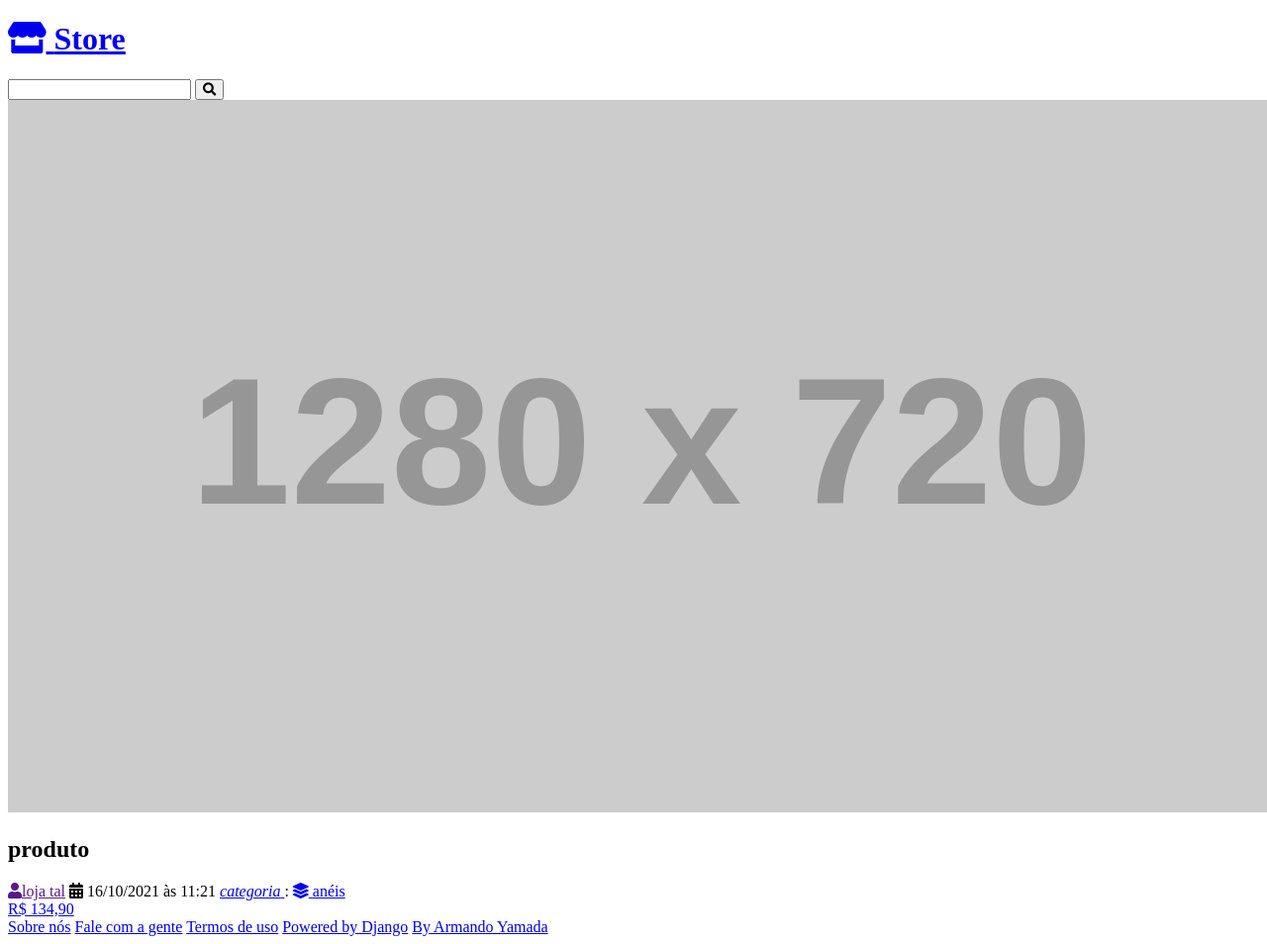
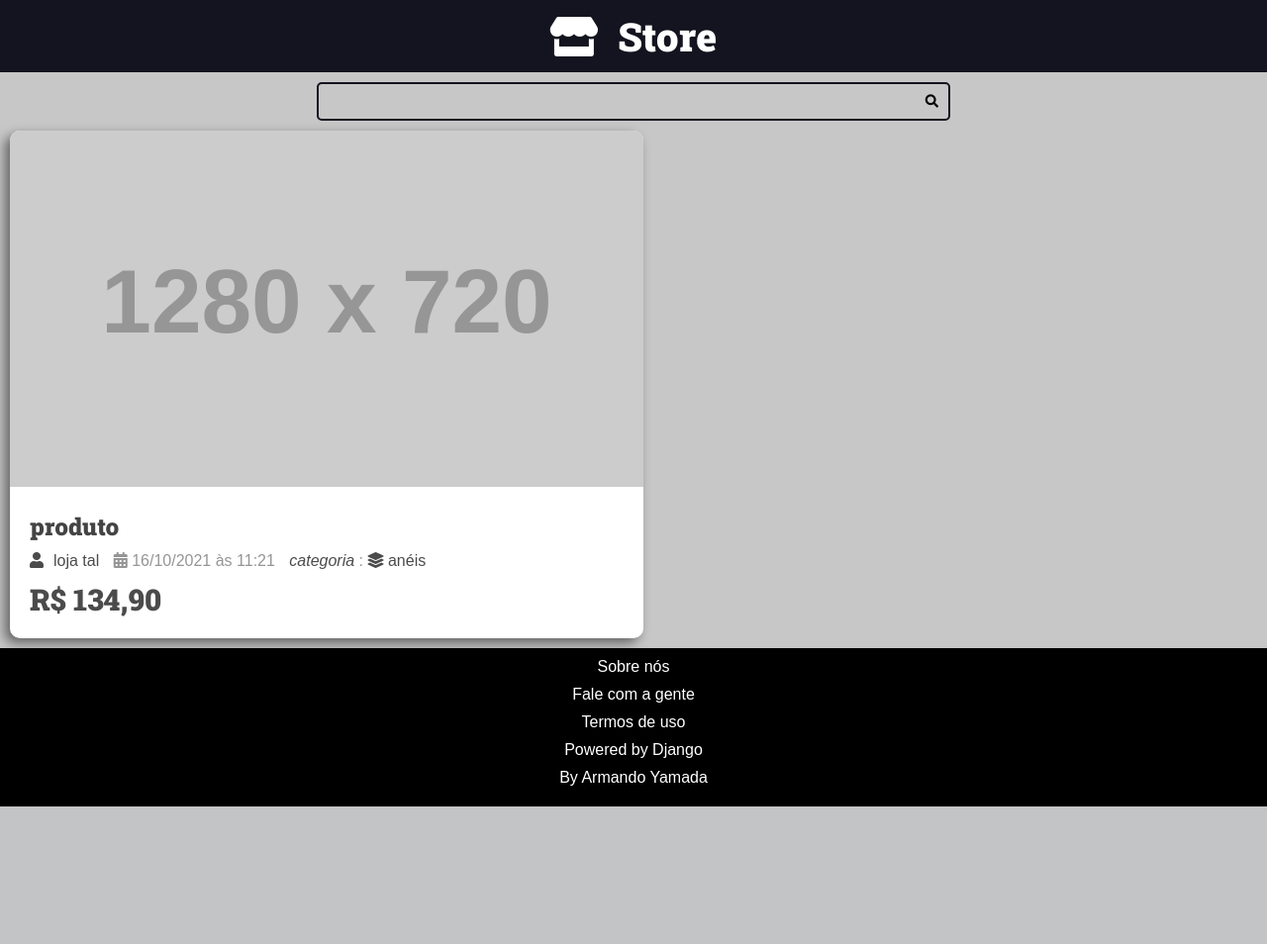
Before and after one commit to ArmandoYamada232/project-django-Store, a Django app: page / in a window 1280 px wide. Shown: the whole page at 99% size. After the commit the page ends 815 px from the top, so only its background shows below. Run offline with Django 5.2, Linux system fonts and the light colour scheme; grey boxes labelled with a size stand in for pictures from a placeholder-image service; some libraries are stand-ins or nearby versions.

Commit message:
Aquivos staticos dentro do app e arquivos estaticos fora do app e gitignore permitindo enviar arquivos staticos

```diff
--- /dev/null
+++ b/store/static/store/css/style.css
@@ -0,0 +1,254 @@
+:root {
+    --color-primary: #269fe6;
+    --color-primary-hover: #2086c2;
+    --color-primary-dark: #13141f;
+    --color-primary-dark-hover: #212336;
+    --color-primary-light: #d4ecfa;
+    --color-primary-light-hover: #bdd8e7;
+
+    --color-white: #fff;
+    --color-black: #000;
+
+    --color-dark-text: #444;
+    --color-info-light: #cce5ff;
+    --color-debug-light: #cce5ff;
+    --color-success-light: #d4edda;
+    --color-alert-light: #fff3cd;
+    --color-warning-light: #fff3cd;
+    --color-error-light: #f8d7da;
+
+    --color-info-dark: #4d86c4;
+    --color-debug-dark: #4d86c4;
+    --color-success-dark: #4a9c5d;
+    --color-alert-dark: #927f40;
+    --color-warning-dark: #927f40;
+    --color-error-dark: #da525d;
+
+    --color-gray-0: #f9f9f9;
+    --color-gray-1: #e0e0e0;
+    --color-gray-2: #c7c7c7;
+    --color-gray-3: #aeaeae;
+    --color-gray-4: #959595;
+    --color-gray-5: #7d7d7d;
+    --color-gray-6: #646464;
+    --color-gray-7: #4b4b4b;
+    --color-gray-8: #323232;
+    --color-gray-9: #191919;
+
+    --font-primary: sans-serif;
+    --font-headings: 'Roboto Slab', serif;
+
+    --spacing-gutter-little: 1rem;
+    --spacing-gutter-minimun: 2rem;
+    --spacing-gutter-medium: 3rem;
+    --spacing-gutter-large: 4rem;
+}
+
+* {
+    padding: 0;
+    margin: 0;
+    box-sizing: border-box;
+}
+
+html {
+    font-size: 62.5%;
+}
+
+/*1.6rem é igual a 16px*/
+body {
+    font-size: 1.6rem;
+    font-family: var(--font-primary);
+    background-color: var(--color-gray-2);
+    color: var(--color-dark-text);
+}
+
+h1,
+h2,
+h3,
+h4,
+h5,
+h6 {
+    font-family: var(--font-headings);
+}
+
+.container {
+    max-width: 144rem;
+    margin: 0 auto;
+    padding: var(--spacing-gutter-little);
+}
+
+.main-header-container {
+    background-color: var(--color-primary-dark);
+}
+
+.main-logo {
+    font-size: 4rem;
+    color: var(--color-white);
+    text-decoration: none;
+    display: flex;
+    flex-flow: row nowrap;
+    align-items: center;
+    justify-content: center;
+    width: fit-content;
+    margin: 0 auto
+}
+
+.main-logo-icon {
+    padding-right: 2rem;
+}
+
+.search-form {
+    border: .2rem solid var(--color-primary-dark);
+    max-width: 64rem;
+    margin: 0 auto;
+    border-radius: .5rem;
+    position: relative;
+    transition: all 300ms ease-in-out;
+}
+
+.search-input,
+.search-button {
+    border: none;
+    background: none;
+    outline: none;
+    padding: 1rem;
+    transition: all 300ms ease-in-out;
+}
+
+.search-button {
+    position: absolute;
+    top: 0;
+    right: 0;
+}
+
+.search-button:hover {
+    background-color: rgba(173, 216, 230, 1);
+    border: rgba(173, 216, 230, 1);
+}
+
+.search-input {
+    width: 100%;
+    padding-right: 3rem;
+}
+
+.search-form:focus-within {
+    border-color: var(--color-primary);
+    background-color: var(--color-white);
+}
+
+.search-form:focus-within .search-button {
+    color: var(--color-primary);
+}
+
+.main-content {
+    padding-top: 0;
+}
+
+/*Auto-grid é para criar os cards*/
+.main-content-list {
+    display: grid;
+    grid-template-columns: repeat(auto-fit, minmax(340px, 1fr));
+    gap: var(--spacing-gutter-medium);
+
+}
+
+.shop-list-item {
+    max-width: 64rem;
+}
+
+/*No box shadow pode ser definido 3 parametros de altura e a cor*/
+/*Essa primeira altura se for negativo joga para o lado esquerdo*/
+/*Essa segunda altura se for negativo joga para cima*/
+/*Essa terceira altura se for negativo joga para direita*/
+.shop {
+    background-color: var(--color-white);
+    box-shadow: -5px 5px 12px rgba(0, 0, 0, 0.5);
+    transform: scale(1);
+    transition: all 300ms ease-in-out;
+    border-radius: .6rem;
+    overflow: hidden;
+}
+
+.shop-list-item {
+    border-radius: 10px;
+
+}
+
+.shop img {
+    max-width: 100%;
+
+}
+
+.shop-list-item:hover {
+    transform: scale(1.02);
+    box-shadow: -8px 8px 18px rgba(0, 0, 0, .20);
+}
+
+.shop-title-container {
+    padding: var(--spacing-gutter-minimun);
+    padding-bottom: calc(var(--spacing-gutter-minimun)/2);
+}
+
+/*Esse padding 0 na frente é porque ele não tem padding em cima nem embaixo só nos lados*/
+.shop-author {
+    padding: 0 var(--spacing-gutter-minimun);
+    color: var(--color-gray-4);
+}
+
+.shop-author-item {
+    margin-right: 1rem;
+}
+
+.icone-author {
+    margin-right: 1rem;
+}
+
+.shop-preco {
+    padding: var(--spacing-gutter-minimun);
+    padding-top: calc(var(--spacing-gutter-minimun)/2);
+}
+
+.shop-author a {
+    text-decoration: none;
+    color: var(--color-gray-7);
+    transition: all 300ms ease-in-out;
+}
+
+.shop-author a:hover {
+    color: var(--color-primary-dark);
+}
+
+.shop-preco {
+    display: flex;
+}
+
+.shop-preco-item a {
+    text-decoration: none;
+    color: var(--color-gray-7);
+    transition: all 300ms ease-in-out;
+    font-family: 'Roboto Slab';
+    font-size: var(--spacing-gutter-medium);
+}
+
+.shop-preco-item a:hover {
+    color: var(--color-primary-dark);
+}
+
+.footer-content {
+    display: flex;
+    flex-direction: column;
+    align-items: center;
+    background-color: var(--color-black);
+    padding: 1rem;
+}
+
+.footer-content a {
+    text-decoration: none;
+    color: var(--color-white);
+    transition: all 400ms ease-in-out;
+    padding-bottom: 1rem;
+}
+
+.footer-content a:hover {
+    color: var(--color-primary-dark-hover);
+}
--- a/store/templates/store/partials/head.html
+++ b/store/templates/store/partials/head.html
@@ -28,4 +28,5 @@ Esse caminho carrega até a pasta static
 
     esse caminho é para depois que carregar até o static -->
     <link rel="stylesheet" href="{% static 'store/css/style.css'%}">
+    <link rel="stylesheet" href="{% static 'global/css/global-style.css' %}">
 </head>
```
Also changed, not shown: shopp/settings.py (+10 -1 lines), base_static/global/css/global-style.css (added), store/static/store/css/readme.md (added), 1 other file.
